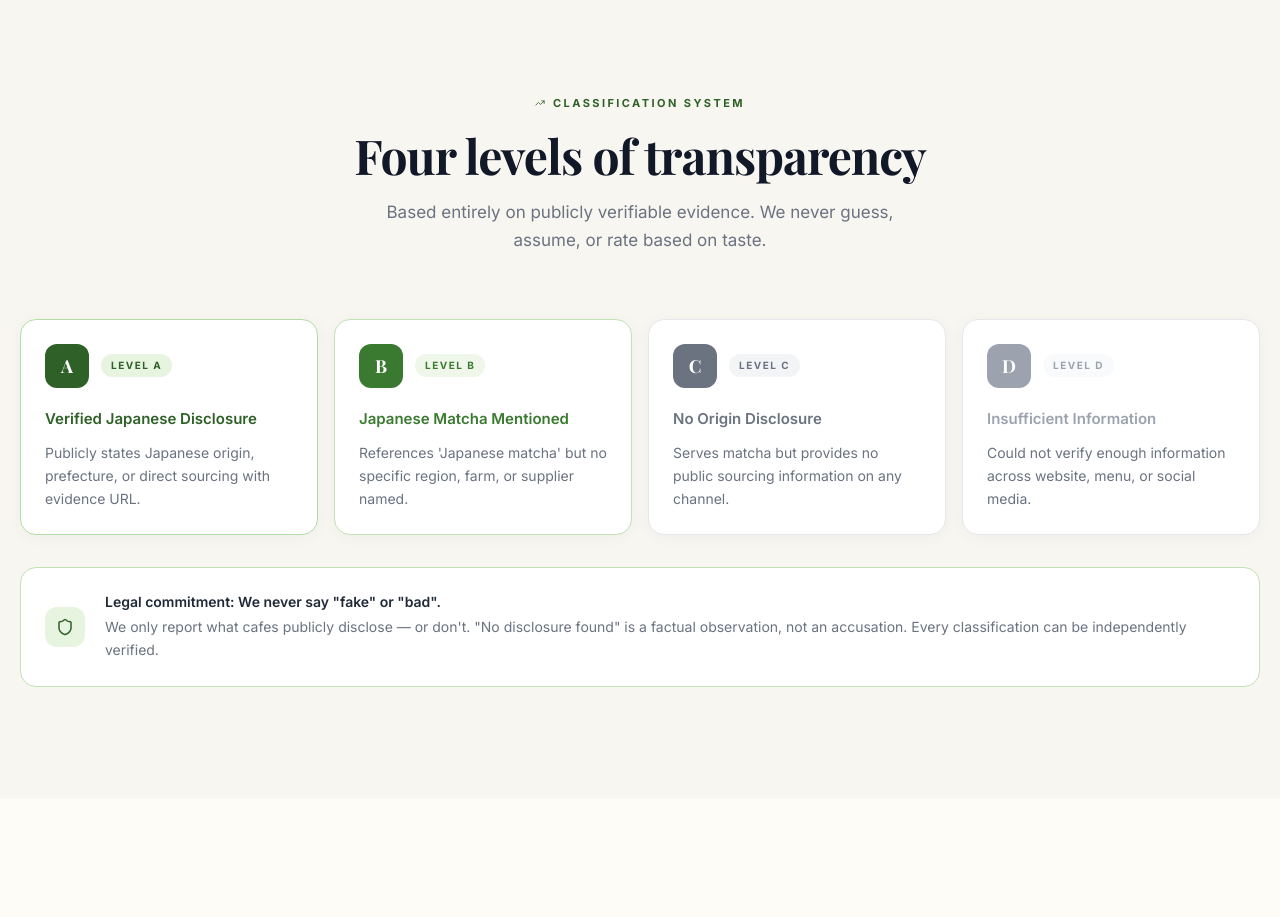
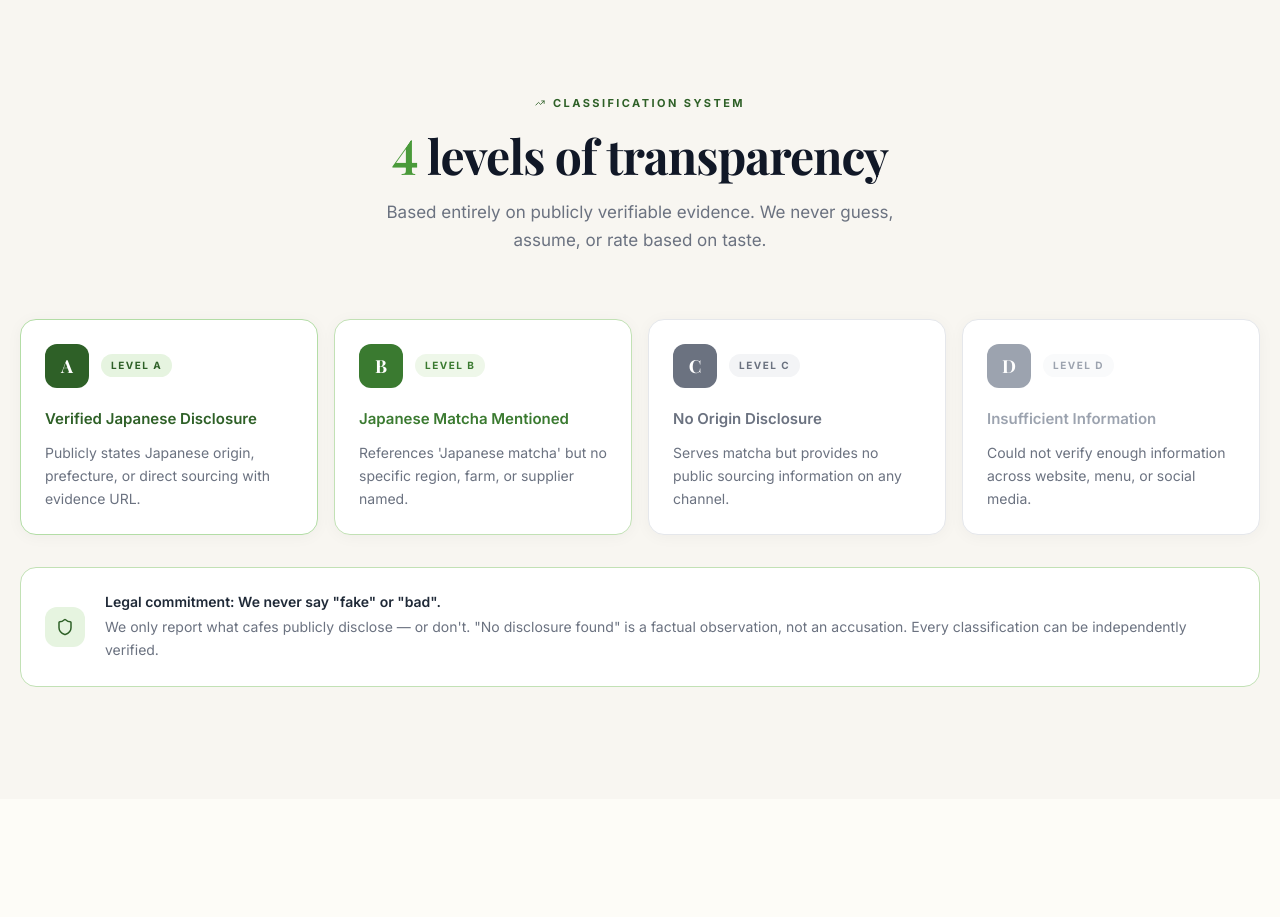
Before and after one commit to eishi0308/matcha-license, a Next.js app in the folder frontend/: page / in a window 1280 px wide. Shown: the part 1620-2537 px from the top of the page. Built offline with nearby package versions, Linux system fonts and the light colour scheme; a web font is replaced by a local one.

Commit message:
fix: style 4 as green accent with lining numerals for proper alignment

```diff
--- a/frontend/src/app/page.tsx
+++ b/frontend/src/app/page.tsx
@@ -376,7 +376,7 @@ export default function HomePage() {
             <SectionLabel icon={TrendingUp} text="Classification System" />
             <Reveal delay={0.05}>
               <h2 className="font-display text-4xl sm:text-5xl font-bold text-gray-900 mb-5" style={{ letterSpacing: "-0.02em" }}>
-                Four levels of transparency
+                <span style={{ color: "#4a9a3a", fontFeatureSettings: '"lnum" 1' }}>4</span> levels of transparency
               </h2>
             </Reveal>
             <Reveal delay={0.1}>
```
